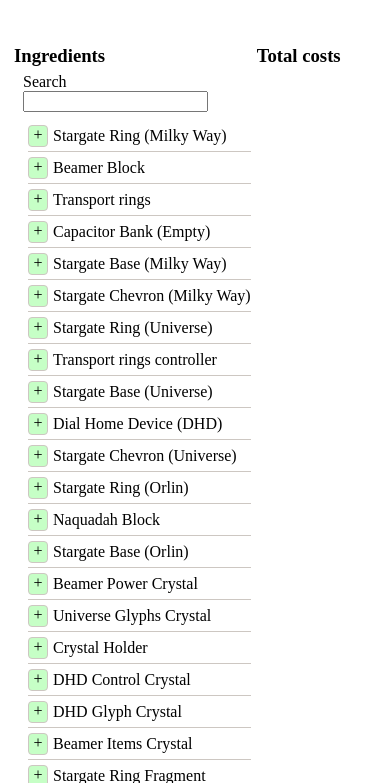
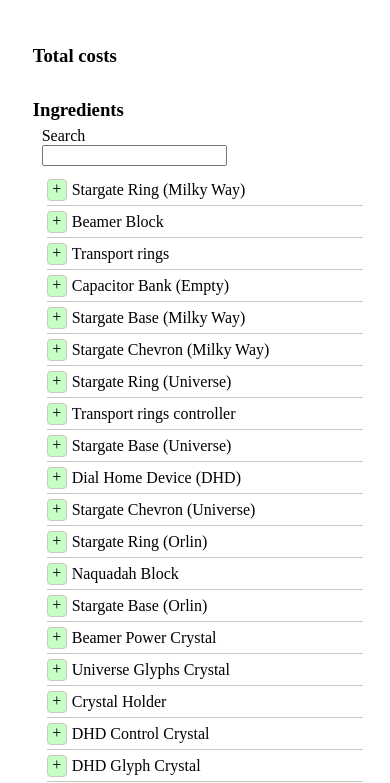
Before and after one commit to MrJake222/AUNIS-github-pages, a plain HTML site: page recipes/recipes.html in a window 390 px wide. Shown: the part 61-844 px from the top of the page. Drawn offline with Linux system fonts and the light colour scheme.

Commit message:
Added mobile support

```diff
--- a/recipes/main.css
+++ b/recipes/main.css
@@ -1,18 +1,28 @@
-#root {
-	display: flex;
-	flex-flow: row-reverse;
-	justify-content: space-between;
+@media screen and (min-width: 500px) {
+	#root {
+		display: flex;
+		flex-flow: row-reverse;
+		justify-content: space-between;
+	}
+
+	article {
+		width: 340px;
+	}
+}
+
+@media screen and (max-width: 500px) {
+	#root {
+		display: flex;
+		flex-flow: column;
+		align-items: center;
+	}
+
+	article {
+		width: 90%;
+	}
 }
 
 article {
 	margin-top: 20px;
 	/* margin-bottom: 40px; */
 }
-
-#costs {
-	width: 330px;
-}
-
-#ingredients {
-	width: 340px;
-}
```
